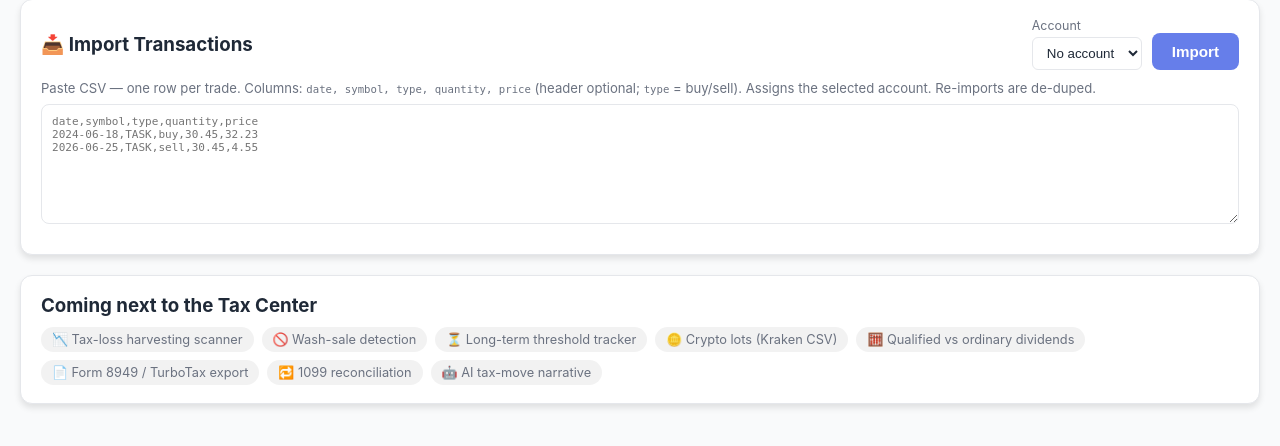
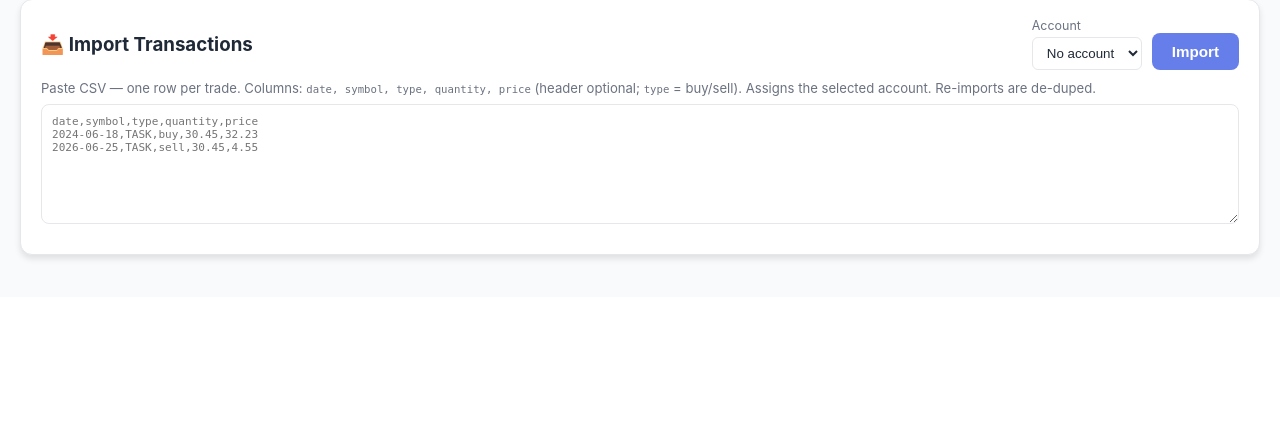
Before and after one commit to jallen2281/Trader-Tools, a Flask app: page /tax in a window 1280 px wide. Shown: the part 1281-1727 px from the top of the page. After the commit the page ends 1542 px from the top, so only its background shows below. Run offline with Flask 3, Linux system fonts and the light colour scheme; a user stored in the database is signed in; data comes from the database, SQL or seed files in the repository; data that the repository does not hold is empty; parts of the project's set-up code (start-up, migrations or seed data) failed here and were passed over.

Commit message:
Tax Center: remove the "Coming next" roadmap card
6 of the 8 roadmap items shipped (harvesting, wash-sale, LT-threshold,
qualified/ordinary dividends, Form 8949 export, AI tax narrative). The two
remaining (Kraken crypto lots, 1099 reconciliation) are data-gated, not
code-gated — they'll be built when the source data is provided. Dropping
the roadmap card now that the buildable set is done.

Co-Authored-By: Claude Opus 4.8 <noreply@anthropic.com>

```diff
--- a/templates/tax.html
+++ b/templates/tax.html
@@ -140,21 +140,6 @@
 2024-06-18,TASK,buy,30.45,32.23
 2026-06-25,TASK,sell,30.45,4.55" style="width:100%;min-height:120px;padding:10px;border-radius:8px;border:1px solid var(--border);background:var(--bg-primary);color:var(--text-primary);font-family:monospace;font-size:0.85em;box-sizing:border-box;"></textarea>
         <div id="importResult" class="muted" style="margin-top:8px;font-size:0.85em;"></div>
-    </div>
-
-    <!-- Roadmap -->
-    <div class="tax-card">
-        <h3 style="margin:0 0 10px;">Coming next to the Tax Center</h3>
-        <div class="roadmap">
-            <span>📉 Tax-loss harvesting scanner</span>
-            <span>🚫 Wash-sale detection</span>
-            <span>⏳ Long-term threshold tracker</span>
-            <span>🪙 Crypto lots (Kraken CSV)</span>
-            <span>🧮 Qualified vs ordinary dividends</span>
-            <span>📄 Form 8949 / TurboTax export</span>
-            <span>🔁 1099 reconciliation</span>
-            <span>🤖 AI tax-move narrative</span>
-        </div>
     </div>
 {% endblock %}
 
```
